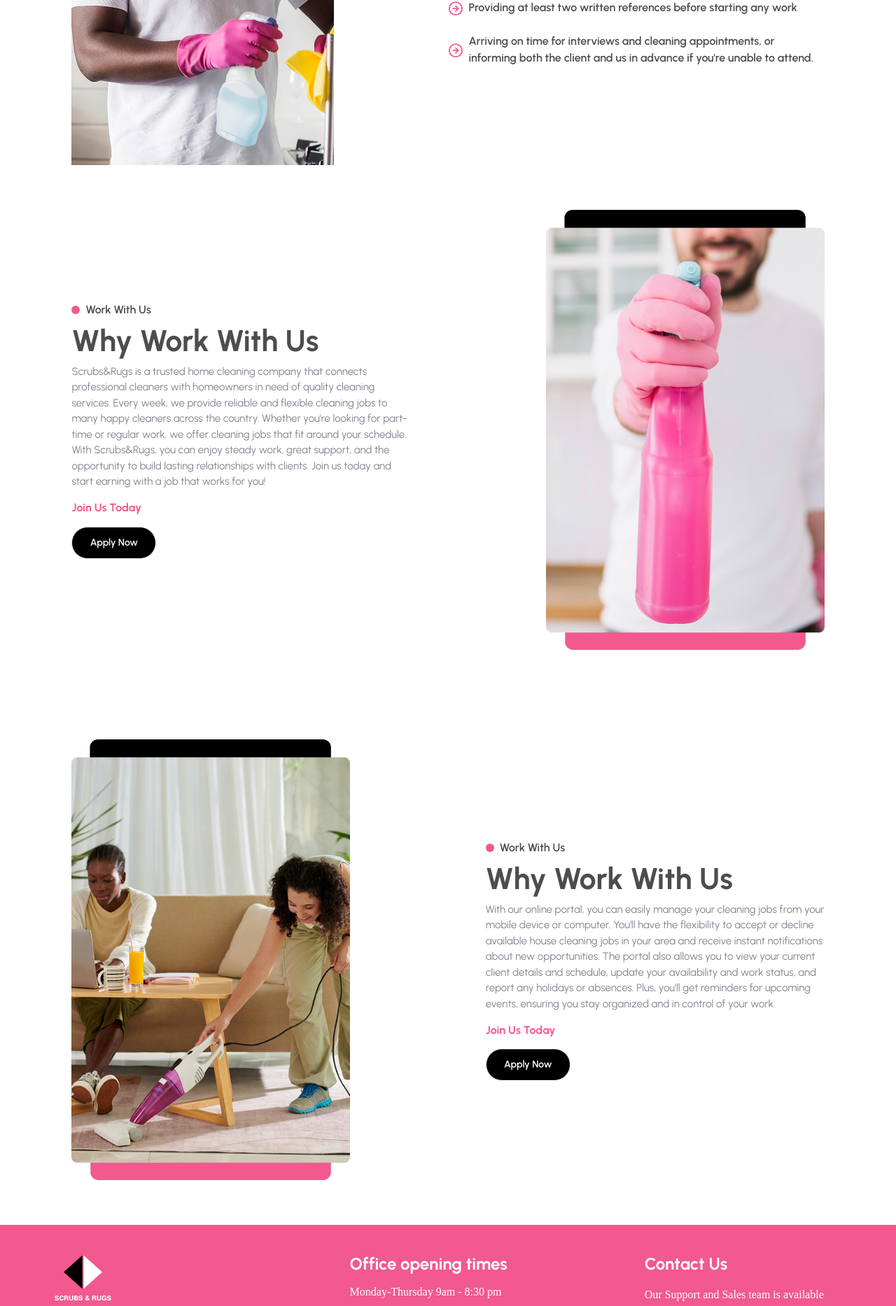
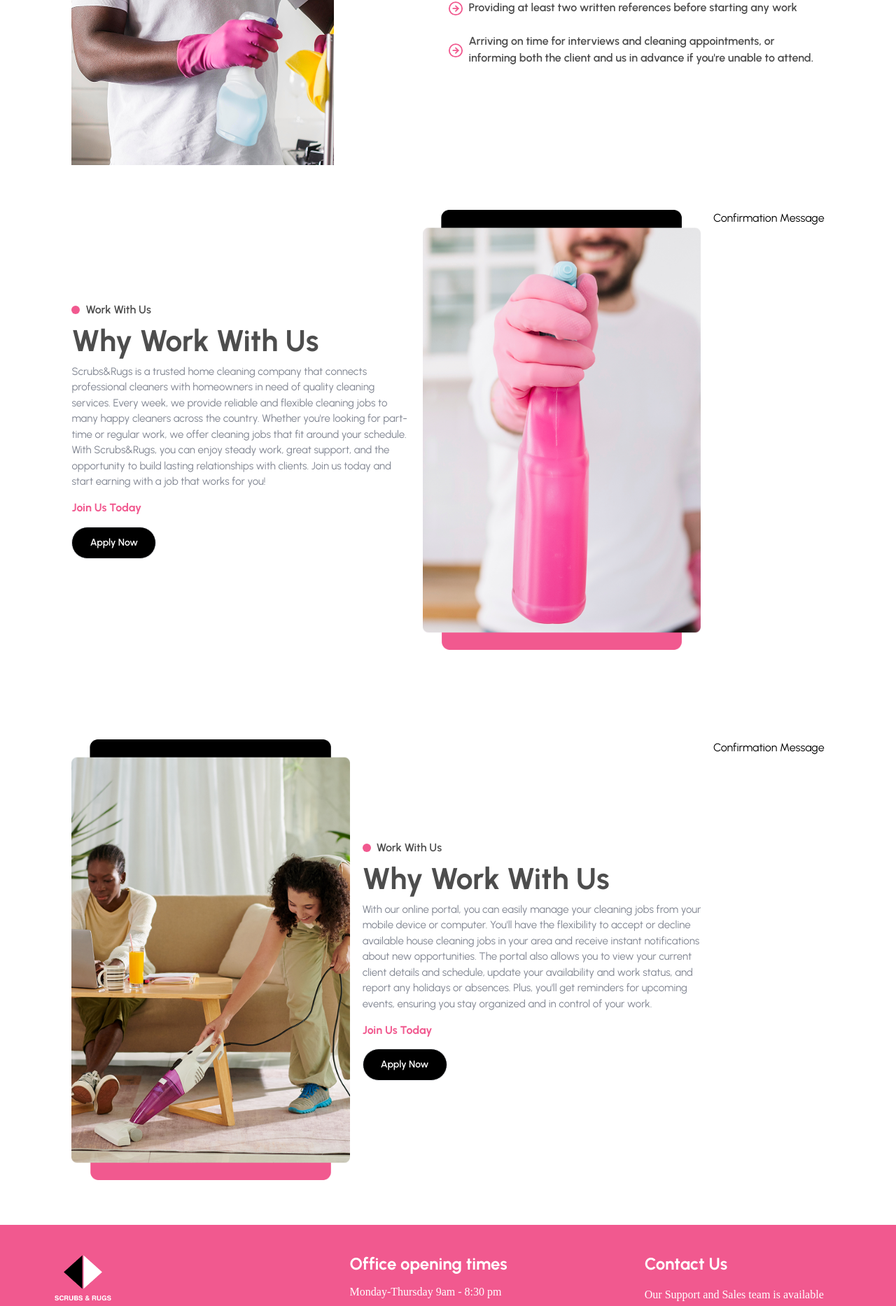
Before and after one commit to DerrickDeshoe/SpickyClean, a Next.js app: page /Recruitment in a window 1280 px wide. Shown: the part 993-2860 px from the top of the page at 70% size. Built offline with nearby package versions, Linux system fonts and the light colour scheme; a web font is replaced by a local one.

Commit message:
Scrubs Update

```diff
--- a/app/Components/Pricing.tsx
+++ b/app/Components/Pricing.tsx
@@ -2,7 +2,6 @@
 
 import React from "react";
 import Image, { StaticImageData } from "next/image";
-import { loadStripe } from "@stripe/stripe-js";
 
 
 interface PricingProps {
--- a/app/Components/Recruitment1.tsx
+++ b/app/Components/Recruitment1.tsx
@@ -73,12 +73,12 @@ const Recruitment1: React.FC<RecruitmentProps> = (props) => {
         <Image src={props.image} alt="Image" />
       </div>
 
-      {/* Confirmation Message
+      Confirmation Message
       {isSubmitted && (
         <div className="fixed bottom-5 right-5 bg-spickyPink text-white py-3 px-6 rounded-lg shadow-lg">
           Application Submitted Successfully!
         </div>
-      )} */}
+      )}
 
       {isModalOpen && (
         <div className="fixed inset-0 bg-black bg-opacity-50 flex justify-center items-center">
--- a/app/Components/Recruitment2.tsx
+++ b/app/Components/Recruitment2.tsx
@@ -72,12 +72,12 @@ const Recruitment1: React.FC<RecruitmentProps> = (props) => {
         </button>
       </div>
 
-      {/* Confirmation Message
+      Confirmation Message
       {isSubmitted && (
         <div className="fixed bottom-5 right-5 bg-spickyPink text-white py-3 px-6 rounded-lg shadow-lg">
           Application Submitted Successfully!
         </div>
-      )} */}
+      )}
 
       {isModalOpen && (
         <div className="fixed inset-0 bg-black bg-opacity-50 flex justify-center items-center">
--- a/app/Components/RecruitmentHero.tsx
+++ b/app/Components/RecruitmentHero.tsx
@@ -48,7 +48,7 @@ const RecruitmentHero = ({ heading, description, image2, image, buttonName }: Re
 
   return (
     <div className="flex flex-wrap px-[8%] lg:justify-between space-y-[7%] lg:space-y-0 font-Urbanist">
-      <div className="flex flex-col space-y-[3%] lg:space-y-[4%] justify-center lg:w-[50%] relative text-lightBlack">
+      <div className="flex flex-col space-y-[3%] lg:space-y-[4%] justify-center lg:w-[45%] relative text-lightBlack">
         <div className="flex items-center space-x-2">
           <span className="w-3 h-3 bg-[#F1598F] rounded-full"></span>
           <p className="font-semibold">Work With Us</p>
@@ -56,7 +56,7 @@ const RecruitmentHero = ({ heading, description, image2, image, buttonName }: Re
         <h1 className="font-bold text-3xl lg:text-[43px] lg:leading-snug lg:w-[90%]">{heading}</h1>
         <p className="w-[100%] text-darkGray text-[14px] lg:text-[15px]">{description}</p>
         <button
-          className="py-2 lg:py-3 lg:w-[33%] xl:w-[30%] rounded-3xl px-4 lg:px-6 font-semibold text-xs lg:text-sm border bg-black hover:bg-spickyPink text-white hover:scale-105 active:scale-95"
+          className="py-2 lg:py-3 lg:w-[30%] rounded-3xl px-4 lg:px-6 font-semibold text-xs lg:text-sm border bg-black hover:bg-spickyPink text-white hover:scale-105 active:scale-95"
           onClick={() => setIsModalOpen(true)}
         >
           {buttonName}
@@ -70,12 +70,12 @@ const RecruitmentHero = ({ heading, description, image2, image, buttonName }: Re
       <div className=" w-[100%] lg:hidden">
         <Image src={image2} alt="Image" />
       </div>
-{/*
+
       {isSubmitted && (
         <div className="fixed bottom-5 right-5 bg-spickyPink text-white py-3 px-6 rounded-lg shadow-lg">
           Application Submitted Successfully!
         </div>
-      )} */}
+      )}
 
       {isModalOpen && (
         <div className="fixed inset-0 bg-black bg-opacity-50 flex justify-center items-center">
```
